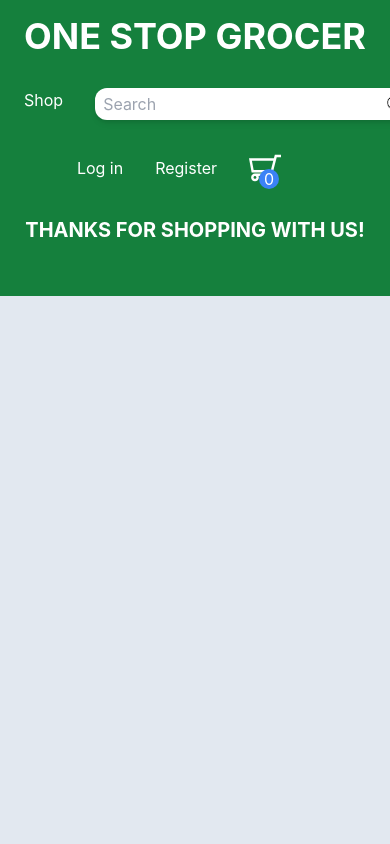
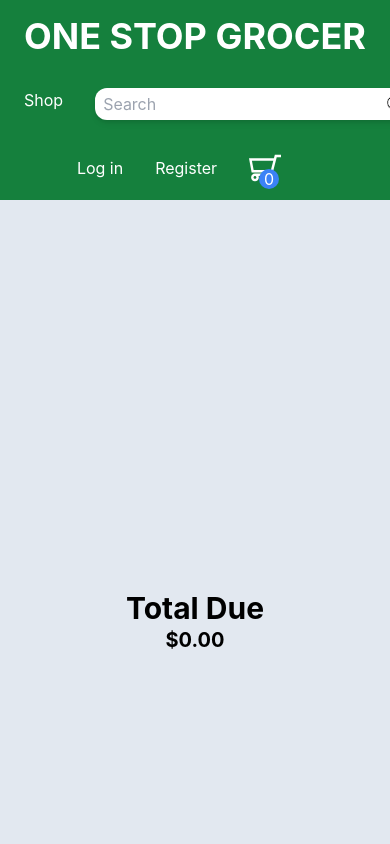
Before and after one commit to mikebashford/one-stop-groceries, a React (Create React App) app: page /cart in a window 390 px wide. Shown: the top 844 px of the page. Built offline with nearby package versions, Linux system fonts and the light colour scheme.

Commit message:
Added cart page that updates with proper values, responsive implemented

```diff
--- a/src/App.tsx
+++ b/src/App.tsx
@@ -5,7 +5,7 @@ import Register from "./pages/Register.tsx";
 import Cart from "./pages/Cart.tsx";
 import Login from "./pages/Login.tsx";
 import { Routes, Route } from "react-router-dom";
-import { ShoppingCartProvider } from "./utils/shoppingCartCount.tsx";
+import { ShoppingCartProvider } from "./utils/shoppingCart.tsx";
 
 function App() {
   const [currentUser, setCurrentUser] = useState({});
--- a/src/components/Card.tsx
+++ b/src/components/Card.tsx
@@ -1,6 +1,6 @@
 import React from "react";
 import { formatCurrency } from "./../utils/formatCurrency";
-import { useShoppingCartCount } from "../utils/shoppingCartCount";
+import { useShoppingCart } from "../utils/shoppingCart";
 
 type CardProps = {
   id: number;
@@ -11,7 +11,7 @@ type CardProps = {
 };
 export default function Card({ id, img, name, price, salePrice }: CardProps) {
   const { getItemQuantity, increaseCartQuantity, decreaseCartQuantity } =
-    useShoppingCartCount();
+    useShoppingCart();
   const quantity = getItemQuantity(id);
   return (
     <div
--- a/src/components/CartItem.tsx
+++ b/src/components/CartItem.tsx
@@ -1,8 +1,49 @@
+import { useShoppingCart } from "./../utils/shoppingCart";
+import featuredItems from "./../data/featuredItems.json";
+import { formatCurrency } from "./../utils/formatCurrency";
 type CartItemProps = {
   id: number;
   quantity: number;
 };
 
 export default function CartItem({ id, quantity }: CartItemProps) {
-  return <div>{quantity}</div>;
+  const { removeFromCart } = useShoppingCart();
+  const item = featuredItems.find((item) => item.id === id);
+  if (item == null) return null;
+
+  return (
+    <div className="flex items-center justify-between max-md:flex-col my-24 max-md:my-12">
+      <div className="flex items-center w-full justify-start max-md:justify-center max-md:ms-12">
+        <img
+          src={item.image}
+          alt={item.name}
+          className="h-32 w-32 rounded-lg object-cover me-12 max-md:me-0"
+        />
+        <p className="text-lg font-medium text-slate-900 me-24 max-md:mt-4 max-md:ms-4">
+          {item.name}
+        </p>
+        <p className="text-sm text-slate-900 me-24 max-md:flex max-md:mt-4">
+          {formatCurrency(item.price)}
+        </p>
+      </div>
+      <div className="flex items-center w-1/2 justify-center text-sm text-slate-900 max-md:mt-6">
+        {item.name}
+        {quantity > 0 && ` x ${quantity}`}
+      </div>
+      <div className="flex items-center w-1/4 justify-center text-sm text-slate-900 max-md:mt-2">
+        {formatCurrency(item.price)}
+      </div>
+      <div className="flex items-center w-1/4 justify-center text-lg font-medium text-slate-900 max-md:mt-4 ">
+        {formatCurrency(item.price * quantity)}
+      </div>
+      <div>
+        <button
+          className="max-md:mt-4 rounded-md bg-slate-900 px-5 py-2.5 text-center text-sm font-medium text-white hover:bg-gray-700 focus:outline-none focus:ring-4 focus:ring-blue-300"
+          onClick={() => removeFromCart(item.id)}
+        >
+          Remove
+        </button>
+      </div>
+    </div>
+  );
 }
--- a/src/components/Navbar.tsx
+++ b/src/components/Navbar.tsx
@@ -1,6 +1,6 @@
 import React, { useState } from "react";
 import ShopOptionsList from "./ShopOptionsList";
-import { useShoppingCartCount } from "./../utils/shoppingCartCount";
+import { useShoppingCart } from "./../utils/shoppingCart";
 
 export default function Navbar() {
   const [isSidebarOpen, setIsSidebarOpen] = useState(false);
@@ -9,7 +9,7 @@ export default function Navbar() {
     console.log(isSidebarOpen);
   };
 
-  const { openCart, cartQuantity } = useShoppingCartCount();
+  const { openCart, cartQuantity } = useShoppingCart();
 
   return (
     <div className="flex flex-col z-10">
--- a/src/pages/Cart.tsx
+++ b/src/pages/Cart.tsx
@@ -1,11 +1,37 @@
 import React from "react";
 import Footer from "../components/Footer";
 import Navbar from "../components/Navbar";
+import CartItem from "../components/CartItem";
+import featuredItems from "./../data/featuredItems.json";
+import { formatCurrency } from "./../utils/formatCurrency";
+import { useShoppingCart } from "../utils/shoppingCart";
 
 export default function Cart() {
+  const { cartItems } = useShoppingCart();
   return (
     <div>
       <Navbar />
+      <div className="flex flex-col justify-center mx-24 min-h-screen">
+        <div className="flex flex-col justify-center">
+          {cartItems.map((item) => (
+            <CartItem key={item.id} {...item} />
+          ))}
+        </div>
+        <div className="flex flex-col justify-center items-center">
+          <h1 className="mt-12 font-bold text-3xl">Total Due</h1>
+          <div className="font-bold text-xl mb-12">
+            {formatCurrency(
+              cartItems.reduce((total, cartItem) => {
+                const item = featuredItems.find(
+                  (item) => item.id === cartItem.id
+                );
+                return total + (item?.price || 0) * cartItem.quantity;
+              }, 0)
+            )}
+          </div>
+        </div>
+      </div>
+
       <Footer />
     </div>
   );
--- a/src/utils/shoppingCartCount.tsx
+++ b/src/utils/shoppingCart.tsx
@@ -1,4 +1,5 @@
 import { useContext, createContext, useState } from "react";
+import { useLocalStorage } from "./useLocalStorage";
 
 type ShoppingCartProviderProps = {
   children: React.ReactNode;
@@ -18,12 +19,15 @@ type ShoppingCartContext = {
   removeFromCart: (id: number) => void;
 };
 const ShoppingCartContext = createContext({} as ShoppingCartContext);
-export function useShoppingCartCount() {
+export function useShoppingCart() {
   return useContext(ShoppingCartContext);
 }
 
 export function ShoppingCartProvider({ children }: ShoppingCartProviderProps) {
-  const [cartItems, setCartItems] = useState<CartItem[]>([]);
+  const [cartItems, setCartItems] = useLocalStorage<CartItem[]>(
+    "shopping-cart",
+    []
+  );
   const [isOpen, setIsOpen] = useState(false);
   const cartQuantity = cartItems.reduce(
     (quantity, item) => quantity + item.quantity,
--- /dev/null
+++ b/src/utils/useLocalStorage.tsx
@@ -0,0 +1,21 @@
+import { useState, useEffect } from "react";
+
+export function useLocalStorage<T>(key: string, initialValue: T | (() => T)) {
+  const [storedValue, setStoredValue] = useState<T>(() => {
+    const jsonValue = localStorage.getItem(key);
+    if (jsonValue != null) {
+      return JSON.parse(jsonValue);
+    }
+    if (typeof initialValue === "function") {
+      return (initialValue as () => T)();
+    } else {
+      return initialValue;
+    }
+  });
+
+  useEffect(() => {
+    localStorage.setItem(key, JSON.stringify(storedValue));
+  }, [key, storedValue]);
+
+  return [storedValue, setStoredValue] as [T, typeof setStoredValue];
+}
```
